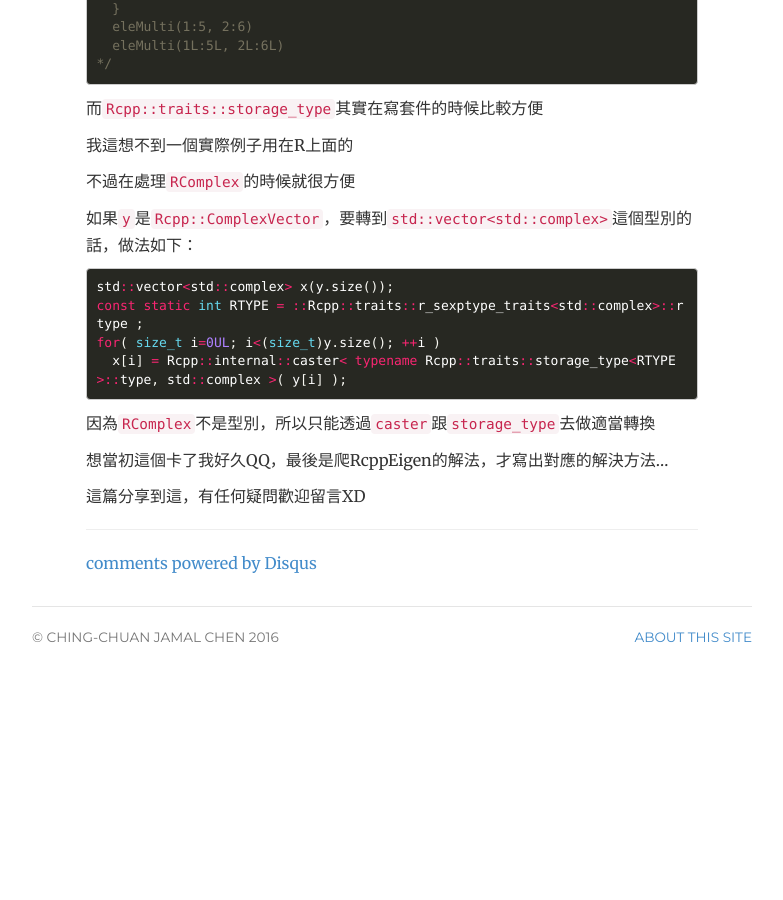
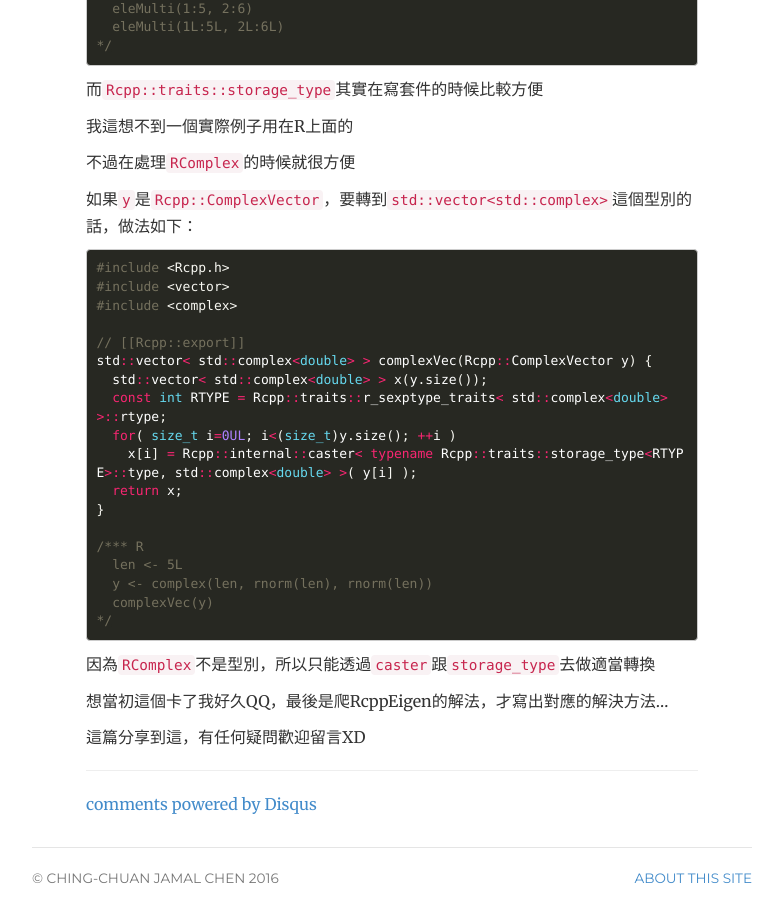
Before and after one commit to chengyucatch/chingchuan-chen.github.com, a Jekyll site: the page built from _posts/2017-03-12-Rcpp-type-template.md, in a window 1280 px wide and 900 px high, scrolled down 1386 px. Shown: the whole window, without its empty margins (248-1031 px from the left). Built offline with Jekyll 4.4.1, drawn with Linux system fonts in a browser that asks for light colours; comment, search, counter and statistics services are not loaded; before the commit the page ends 2085 px from its top, so only the background shows below that.

Commit message:
code change

````diff
--- a/_posts/2017-03-12-Rcpp-type-template.md
+++ b/_posts/2017-03-12-Rcpp-type-template.md
@@ -81,10 +80,24 @@ SEXP eleMulti_int(Rcpp::IntegerVector x, Rcpp::IntegerVector y) {
 如果`y`是`Rcpp::ComplexVector`，要轉到`std::vector<std::complex>`這個型別的話，做法如下：
 
 ``` c++
-std::vector<std::complex> x(y.size());
-const static int RTYPE = ::Rcpp::traits::r_sexptype_traits<std::complex>::rtype ;
-for( size_t i=0UL; i<(size_t)y.size(); ++i )
-  x[i] = Rcpp::internal::caster< typename Rcpp::traits::storage_type<RTYPE>::type, std::complex >( y[i] );
+#include <Rcpp.h>
+#include <vector>
+#include <complex>
+
+// [[Rcpp::export]]
+std::vector< std::complex<double> > complexVec(Rcpp::ComplexVector y) {
+  std::vector< std::complex<double> > x(y.size());
+  const int RTYPE = Rcpp::traits::r_sexptype_traits< std::complex<double> >::rtype;
+  for( size_t i=0UL; i<(size_t)y.size(); ++i )
+    x[i] = Rcpp::internal::caster< typename Rcpp::traits::storage_type<RTYPE>::type, std::complex<double> >( y[i] );
+  return x;
+}
+
+/*** R
+  len <- 5L
+  y <- complex(len, rnorm(len), rnorm(len))
+  complexVec(y)
+*/
 ```
 
 因為`RComplex`不是型別，所以只能透過`caster`跟`storage_type`去做適當轉換
````
Also changed, not shown: other parts of _posts/2017-03-12-Rcpp-type-template.md (+0 -1 lines).
